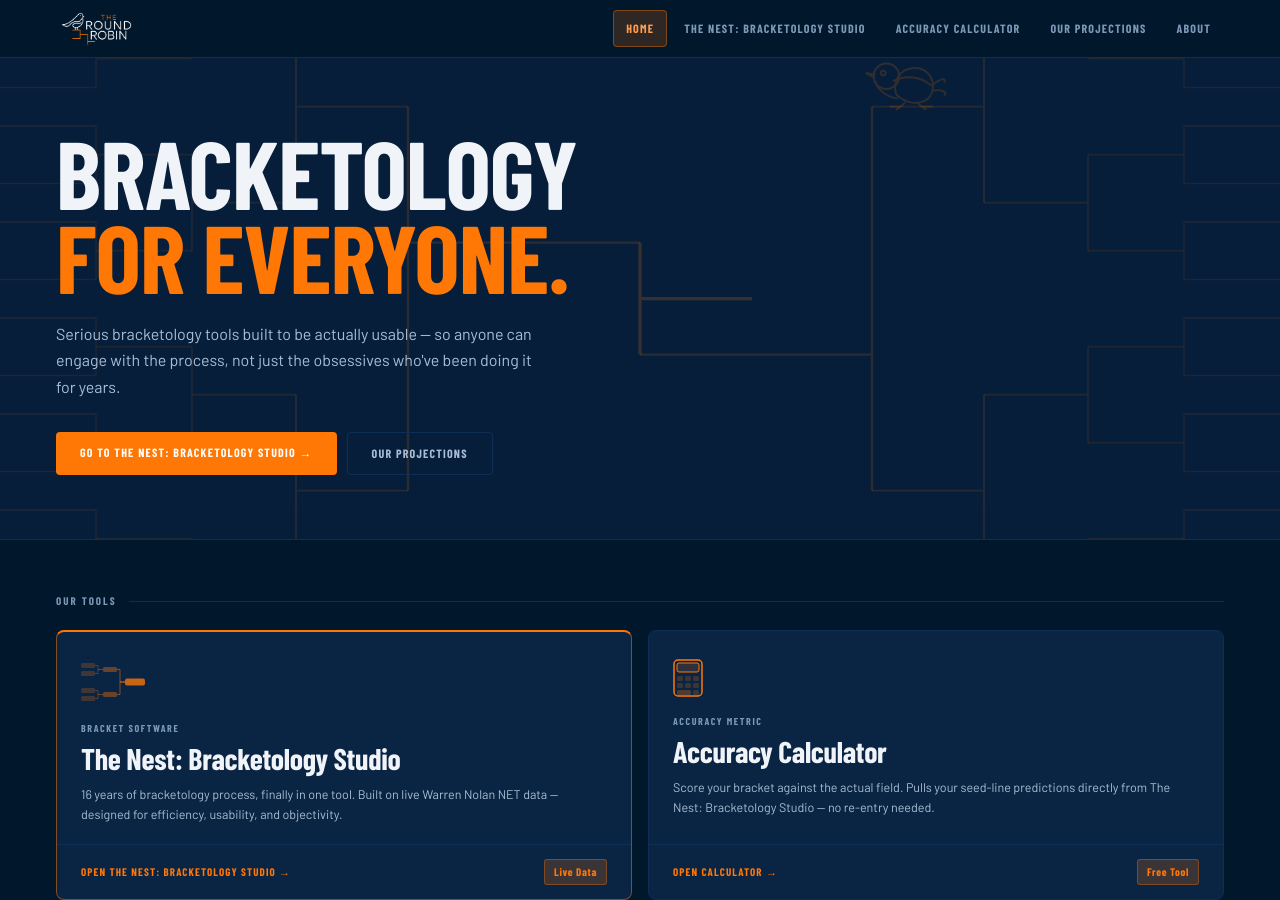
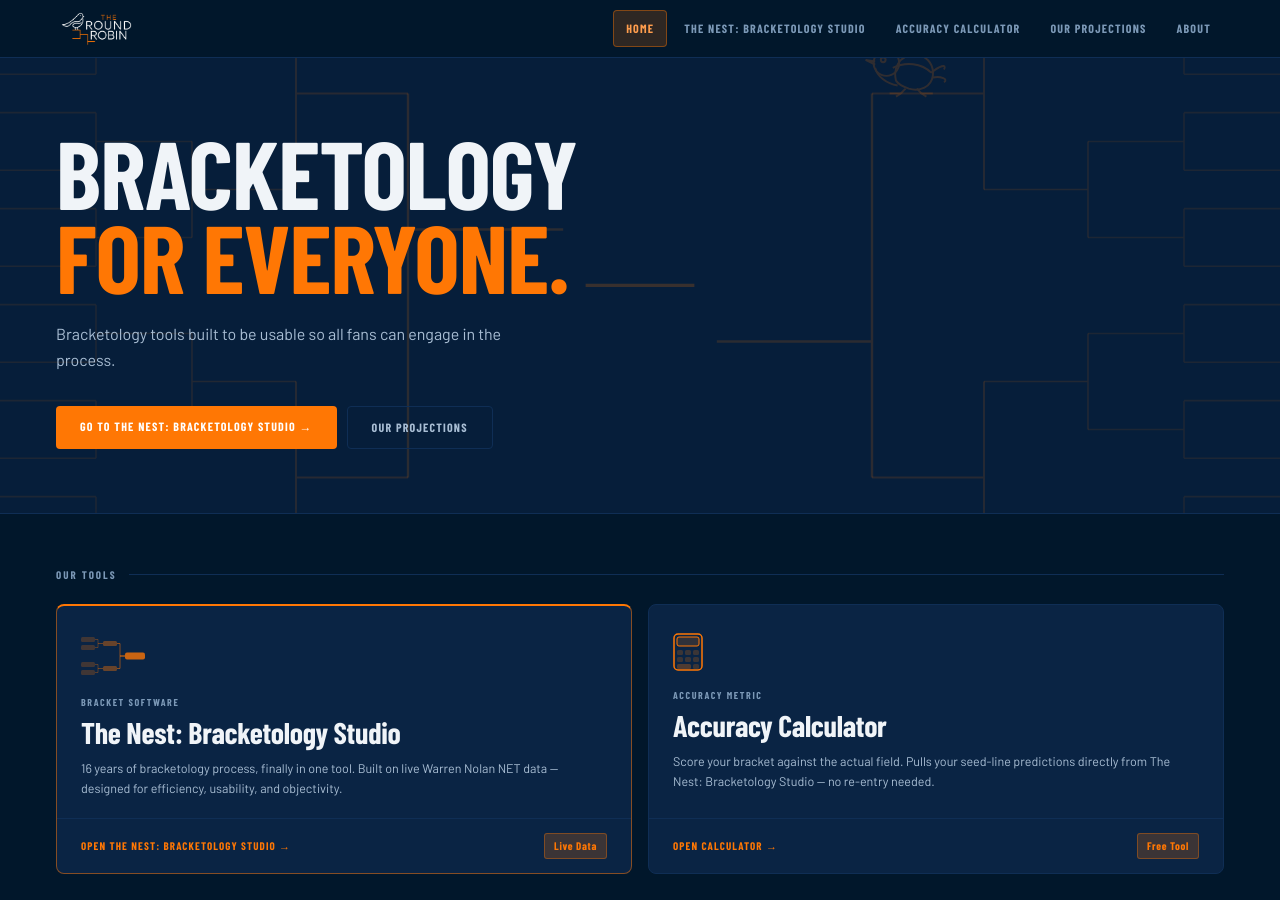
Before and after one commit to GrantBH12/The-Round-Robin, a Jekyll site: the page built from index.html, in a window 1280 px wide and 900 px high. Built offline with Jekyll 4.4.1, drawn with Linux system fonts in a browser that asks for light colours; some web fonts are replaced.

Commit message:
fix: proper basketball seams, floating championship line, shorter slogan
Basketball icons now use 4-seam pattern: vertical center seam, horizontal
equator seam, and left/right C-curves for a recognizable ball shape.
Championship line restored as floating horizontal between finalists
(disconnected from both). Slogan trimmed to single punchy sentence.

Co-Authored-By: Claude Sonnet 4.6 <noreply@anthropic.com>

```diff
--- a/index.html
+++ b/index.html
@@ -35,7 +35,7 @@ layout: default
     <!-- R4 connector + advance to finals (left finalist arrives above center at y=205) -->
     <g stroke="#FF7704" fill="none" stroke-width="1.5" opacity="0.15">
       <line x1="255" y1="120" x2="255" y2="360"/>
-      <line x1="255" y1="205" x2="400" y2="205"/>
+      <line x1="255" y1="205" x2="352" y2="205"/>
     </g>
 
     <!-- RIGHT SIDE: mirror (x' = 800-x) -->
@@ -67,13 +67,12 @@ layout: default
     <!-- R4 connector + advance (right finalist arrives below center at y=275) -->
     <g stroke="#FF7704" fill="none" stroke-width="1.5" opacity="0.15">
       <line x1="545" y1="120" x2="545" y2="360"/>
-      <line x1="400" y1="275" x2="545" y2="275"/>
+      <line x1="448" y1="275" x2="545" y2="275"/>
     </g>
 
-    <!-- Championship: vertical connector + horizontal champion line from midpoint -->
+    <!-- Championship: floating center game line between the two finalists -->
     <g stroke="#FF7704" stroke-width="2" fill="none" opacity="0.20">
-      <line x1="400" y1="205" x2="400" y2="275"/>
-      <line x1="400" y1="240" x2="470" y2="240"/>
+      <line x1="366" y1="240" x2="434" y2="240"/>
     </g>
 
     <!-- Robin perched on right R3 advance line (y=120, x=545-615), facing left -->
@@ -97,7 +96,7 @@ layout: default
 
   <div class="hero">
     <h1>Bracketology<br><span>for Everyone.</span></h1>
-    <p>Serious bracketology tools built to be actually usable — so anyone can engage with the process, not just the obsessives who've been doing it for years.</p>
+    <p>Bracketology tools built to be usable so all fans can engage in the process.</p>
     <div class="hero-actions">
       <a href="{{ site.baseurl }}/bracket/" class="btn-primary">Go To The Nest: Bracketology Studio →</a>
       <a href="{{ site.baseurl }}/predictions/" class="btn-ghost">Our Projections</a>
@@ -173,11 +172,11 @@ layout: default
       <div class="hc-top">
         <div class="hc-icon" style="display:flex;align-items:center;gap:8px;">
           <svg width="36" height="36" viewBox="0 0 36 36" fill="none" aria-hidden="true">
-            <circle cx="18" cy="18" r="15" stroke="#FF7704" stroke-width="1.5"/>
-            <path d="M18 3 C13 10 13 26 18 33" stroke="#FF7704" stroke-width="1.2" fill="none"/>
-            <path d="M18 3 C23 10 23 26 18 33" stroke="#FF7704" stroke-width="1.2" fill="none"/>
-            <path d="M3 18 C10 14 28 14 33 18" stroke="#FF7704" stroke-width="1.2" fill="none"/>
-            <path d="M3 18 C10 22 28 22 33 18" stroke="#FF7704" stroke-width="1.2" fill="none"/>
+            <circle cx="18" cy="18" r="15" stroke="#FF7704" stroke-width="1.5" fill="none"/>
+            <path d="M18 3 C16 11 16 25 18 33" stroke="#FF7704" stroke-width="1.1" fill="none"/>
+            <path d="M3 18 C10 15 26 15 33 18" stroke="#FF7704" stroke-width="1.1" fill="none"/>
+            <path d="M18 3 C11 8 4 13 4 18 C4 23 11 28 18 33" stroke="#FF7704" stroke-width="1.1" fill="none"/>
+            <path d="M18 3 C25 8 32 13 32 18 C32 23 25 28 18 33" stroke="#FF7704" stroke-width="1.1" fill="none"/>
           </svg>
           <span>M</span>
         </div>
@@ -194,11 +193,11 @@ layout: default
       <div class="hc-top">
         <div class="hc-icon" style="display:flex;align-items:center;gap:8px;">
           <svg width="36" height="36" viewBox="0 0 36 36" fill="none" aria-hidden="true">
-            <circle cx="18" cy="18" r="15" stroke="#FF7704" stroke-width="1.5"/>
-            <path d="M18 3 C13 10 13 26 18 33" stroke="#FF7704" stroke-width="1.2" fill="none"/>
-            <path d="M18 3 C23 10 23 26 18 33" stroke="#FF7704" stroke-width="1.2" fill="none"/>
-            <path d="M3 18 C10 14 28 14 33 18" stroke="#FF7704" stroke-width="1.2" fill="none"/>
-            <path d="M3 18 C10 22 28 22 33 18" stroke="#FF7704" stroke-width="1.2" fill="none"/>
+            <circle cx="18" cy="18" r="15" stroke="#FF7704" stroke-width="1.5" fill="none"/>
+            <path d="M18 3 C16 11 16 25 18 33" stroke="#FF7704" stroke-width="1.1" fill="none"/>
+            <path d="M3 18 C10 15 26 15 33 18" stroke="#FF7704" stroke-width="1.1" fill="none"/>
+            <path d="M18 3 C11 8 4 13 4 18 C4 23 11 28 18 33" stroke="#FF7704" stroke-width="1.1" fill="none"/>
+            <path d="M18 3 C25 8 32 13 32 18 C32 23 25 28 18 33" stroke="#FF7704" stroke-width="1.1" fill="none"/>
           </svg>
           <span>W</span>
         </div>
```
